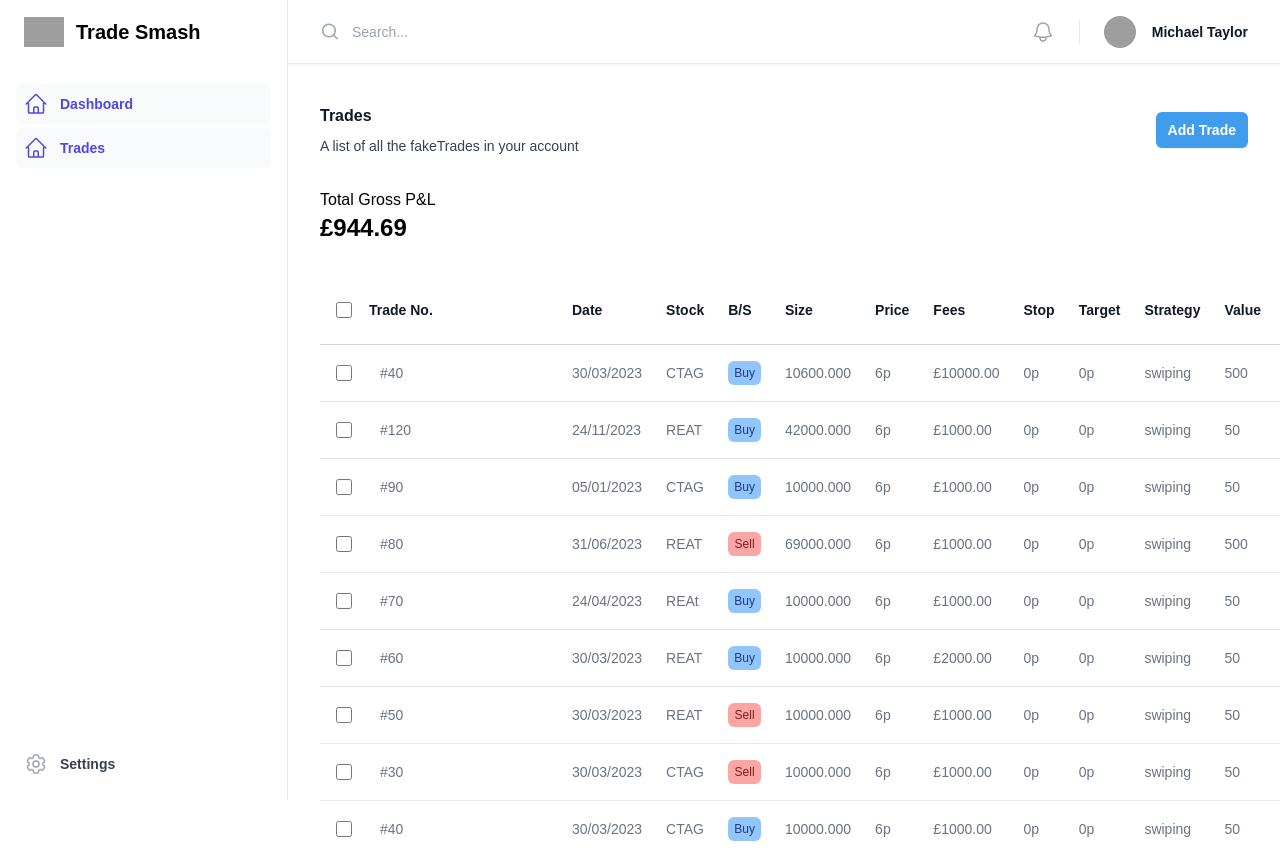
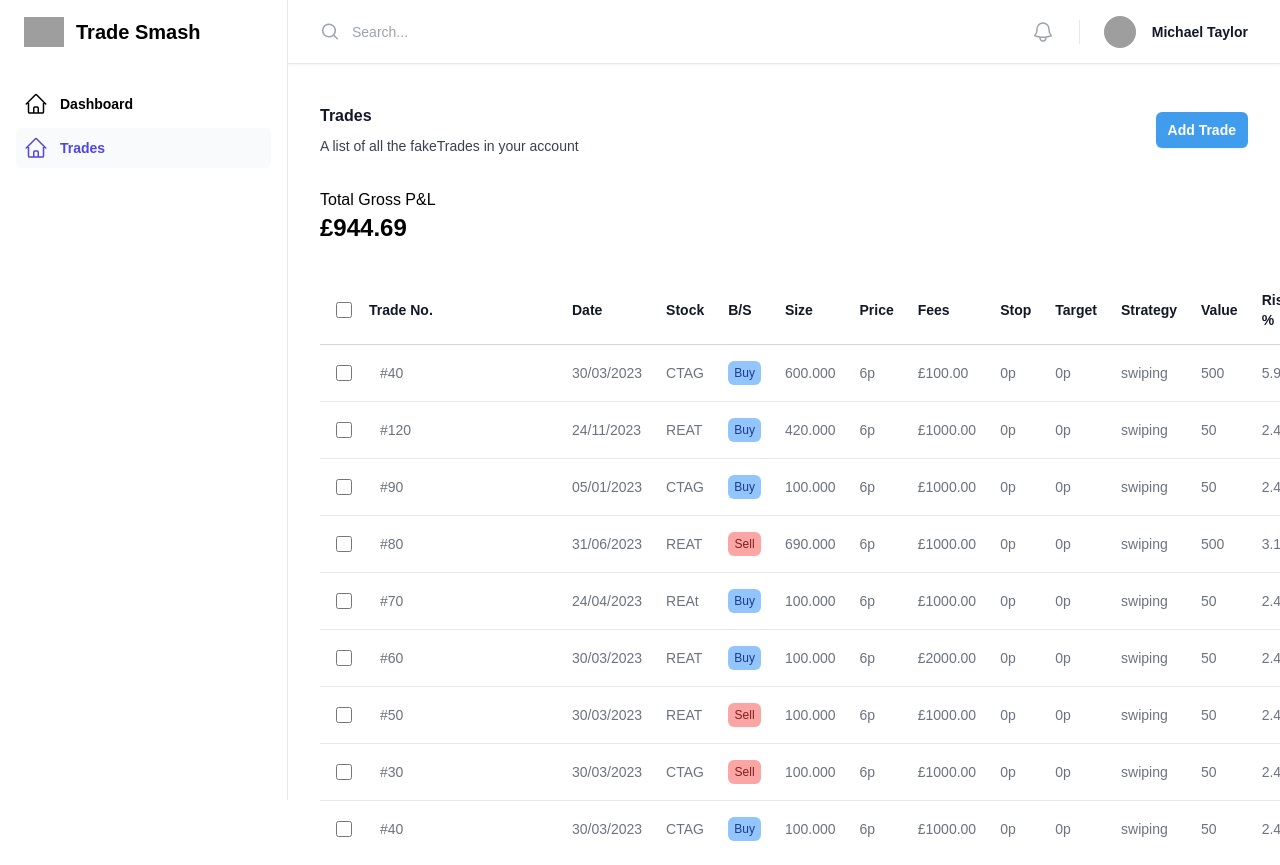
Before and after one commit to AurelianSpodarec/tradesmash-demo, a React (Vite) app: page /dashboard/trades in a window 1280 px wide. Built offline with nearby package versions, Linux system fonts and the light colour scheme; grey boxes are pictures that could not be loaded.

Commit message:
update: Added highlight for navigation item

```diff
--- a/src/database/fakeTrades.tsx
+++ b/src/database/fakeTrades.tsx
@@ -6,9 +6,9 @@ export const fakeTrades:ITrade[] = [
         date: "30/03/2023",
         stock: "CTAG",
         bs: "buy",
-        size: 10600,
+        size: 600,
         price: 6,
-        fees: 10000,
+        fees: 100,
         stop: 0,
         target: 0,
         strategy: "swiping",
@@ -25,7 +25,7 @@ export const fakeTrades:ITrade[] = [
         date: "24/11/2023",
         stock: "REAT",
         bs: "buy",
-        size: 42000,
+        size: 420,
         price: 6,
         fees: 1000,
         stop: 0,
@@ -44,7 +44,7 @@ export const fakeTrades:ITrade[] = [
         date: "05/01/2023",
         stock: "CTAG",
         bs: "buy",
-        size: 10000,
+        size: 100,
         price: 6,
         fees: 1000,
         stop: 0,
@@ -63,7 +63,7 @@ export const fakeTrades:ITrade[] = [
         date: "31/06/2023",
         stock: "REAT",
         bs: "sell",
-        size: 69000,
+        size: 690,
         price: 6,
         fees: 1000,
         stop: 0,
@@ -82,7 +82,7 @@ export const fakeTrades:ITrade[] = [
         date: "24/04/2023",
         stock: "REAt",
         bs: "buy",
-        size: 10000,
+        size: 100,
         price: 6,
         fees: 1000,
         stop: 0,
@@ -101,7 +101,7 @@ export const fakeTrades:ITrade[] = [
         date: "30/03/2023",
         stock: "REAT",
         bs: "buy",
-        size: 10000,
+        size: 100,
         price: 6,
         fees: 2000,
         stop: 0,
@@ -120,7 +120,7 @@ export const fakeTrades:ITrade[] = [
         date: "30/03/2023",
         stock: "REAT",
         bs: "sell",
-        size: 10000,
+        size: 100,
         price: 6,
         fees: 1000,
         stop: 0,
@@ -139,7 +139,7 @@ export const fakeTrades:ITrade[] = [
         date: "30/03/2023",
         stock: "CTAG",
         bs: "sell",
-        size: 10000,
+        size: 100,
         price: 6,
         fees: 1000,
         stop: 0,
@@ -158,7 +158,7 @@ export const fakeTrades:ITrade[] = [
         date: "30/03/2023",
         stock: "CTAG",
         bs: "buy",
-        size: 10000,
+        size: 100,
         price: 6,
         fees: 1000,
         stop: 0,
--- a/src/views/layouts/LayoutDashboard/_components/Nav/NavItem.tsx
+++ b/src/views/layouts/LayoutDashboard/_components/Nav/NavItem.tsx
@@ -1,10 +1,12 @@
 import { Link } from "react-router-dom";
 
-function NavItem({ item }:any) {
+function NavItem({ item, isActive }:any) {
     return (
         <li>
-            <Link to={`/dashboard${item.url}`} className="bg-gray-50 text-indigo-600 group flex gap-x-3 rounded-md p-2 text-sm leading-6 font-semibold" x-state:on="Current" x-state:off="Default" x-state-description="Current: &quot;bg-gray-50 text-indigo-600&quot;, Default: &quot;text-gray-700 hover:text-indigo-600 hover:bg-gray-50&quot;">
-                <svg className="h-6 w-6 shrink-0 text-indigo-600" fill="none" viewBox="0 0 24 24" stroke-width="1.5" stroke="currentColor" aria-hidden="true">
+            <Link
+                to={`/dashboard${item.url}`}
+                className={`${isActive ? "bg-gray-50 text-indigo-600" : ""}  group flex gap-x-3 rounded-md p-2 text-sm leading-6 font-semibold`}>
+                <svg className="h-6 w-6 shrink-0" fill="none" viewBox="0 0 24 24" stroke-width="1.5" stroke="currentColor" aria-hidden="true">
                     <path stroke-linecap="round" stroke-linejoin="round" d="M2.25 12l8.954-8.955c.44-.439 1.152-.439 1.591 0L21.75 12M4.5 9.75v10.125c0 .621.504 1.125 1.125 1.125H9.75v-4.875c0-.621.504-1.125 1.125-1.125h2.25c.621 0 1.125.504 1.125 1.125V21h4.125c.621 0 1.125-.504 1.125-1.125V9.75M8.25 21h8.25"></path>
                 </svg>
                 {item.name}
--- a/src/views/layouts/LayoutDashboard/_components/Nav/NavList.tsx
+++ b/src/views/layouts/LayoutDashboard/_components/Nav/NavList.tsx
@@ -1,7 +1,11 @@
 import NavItem from "./NavItem";
 import { configDashboard } from "config/configDashboard";
+import { useLocation, NavLink } from 'react-router-dom';
 
 function NavList() {
+    const location = useLocation();
+    const pathnameWithoutDashboard = location.pathname.replace(/^\/dashboard(\/|$)/, '/');
+
     return (
         <nav className="flex flex-1 flex-col">
         <ul role="list" className="flex flex-1 flex-col gap-y-7">
@@ -9,21 +13,12 @@ function NavList() {
             <ul role="list" className="-mx-2 space-y-1">
                 {configDashboard.navigation && configDashboard.navigation.map((item => {
                     return (
-                        <NavItem item={item} />
+                        <NavItem item={item} isActive={pathnameWithoutDashboard === item.url}/>
                     )
                 }))}
             </ul>
             </li>
 
-            <li className="mt-auto">
-            <a href="#" className="group -mx-2 flex gap-x-3 rounded-md p-2 text-sm font-semibold leading-6 text-gray-700 hover:bg-gray-50 hover:text-indigo-600">
-                <svg className="h-6 w-6 shrink-0 text-gray-400 group-hover:text-indigo-600" fill="none" viewBox="0 0 24 24" stroke-width="1.5" stroke="currentColor" aria-hidden="true">
-                    <path stroke-linecap="round" stroke-linejoin="round" d="M9.594 3.94c.09-.542.56-.94 1.11-.94h2.593c.55 0 1.02.398 1.11.94l.213 1.281c.063.374.313.686.645.87.074.04.147.083.22.127.324.196.72.257 1.075.124l1.217-.456a1.125 1.125 0 011.37.49l1.296 2.247a1.125 1.125 0 01-.26 1.431l-1.003.827c-.293.24-.438.613-.431.992a6.759 6.759 0 010 .255c-.007.378.138.75.43.99l1.005.828c.424.35.534.954.26 1.43l-1.298 2.247a1.125 1.125 0 01-1.369.491l-1.217-.456c-.355-.133-.75-.072-1.076.124a6.57 6.57 0 01-.22.128c-.331.183-.581.495-.644.869l-.213 1.28c-.09.543-.56.941-1.11.941h-2.594c-.55 0-1.02-.398-1.11-.94l-.213-1.281c-.062-.374-.312-.686-.644-.87a6.52 6.52 0 01-.22-.127c-.325-.196-.72-.257-1.076-.124l-1.217.456a1.125 1.125 0 01-1.369-.49l-1.297-2.247a1.125 1.125 0 01.26-1.431l1.004-.827c.292-.24.437-.613.43-.992a6.932 6.932 0 010-.255c.007-.378-.138-.75-.43-.99l-1.004-.828a1.125 1.125 0 01-.26-1.43l1.297-2.247a1.125 1.125 0 011.37-.491l1.216.456c.356.133.751.072 1.076-.124.072-.044.146-.087.22-.128.332-.183.582-.495.644-.869l.214-1.281z"></path>
-                    <path stroke-linecap="round" stroke-linejoin="round" d="M15 12a3 3 0 11-6 0 3 3 0 016 0z"></path>
-                </svg>
-                Settings
-            </a>
-            </li>
         </ul>
         </nav>
     )
```
